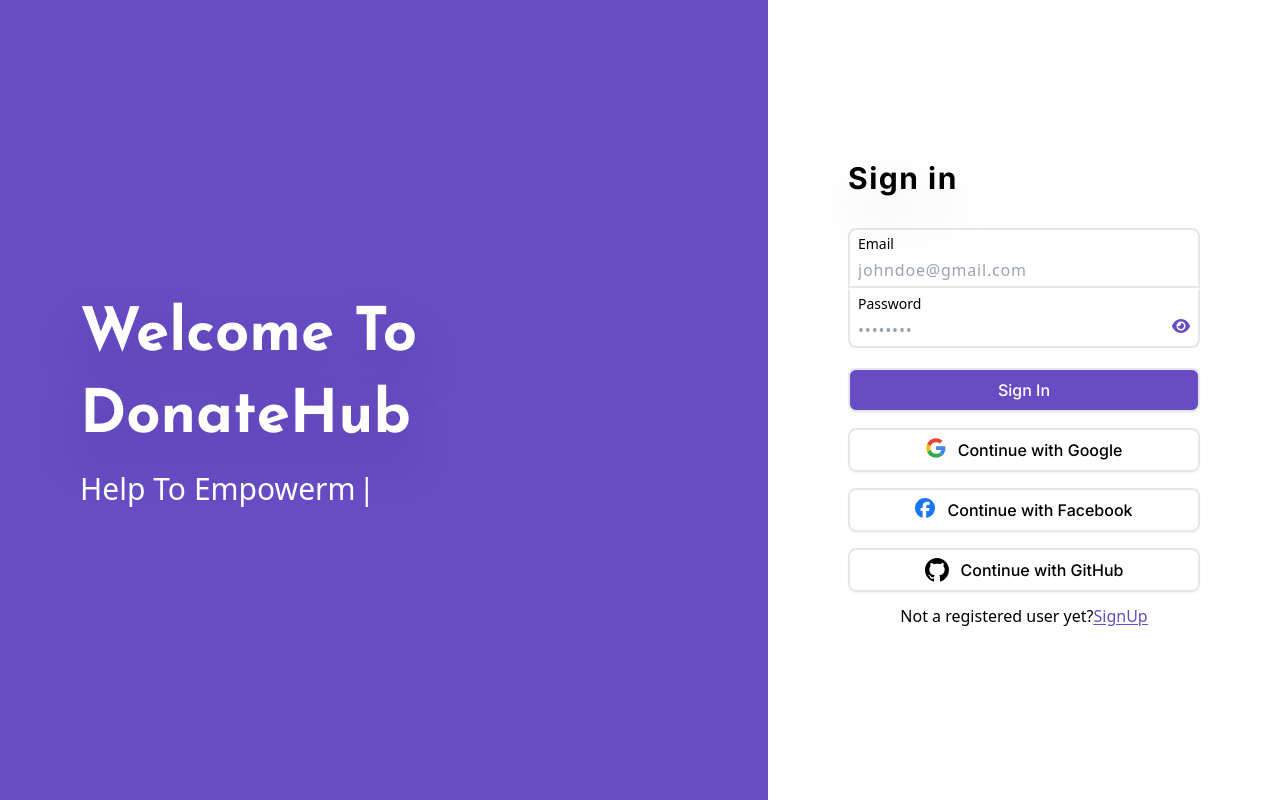
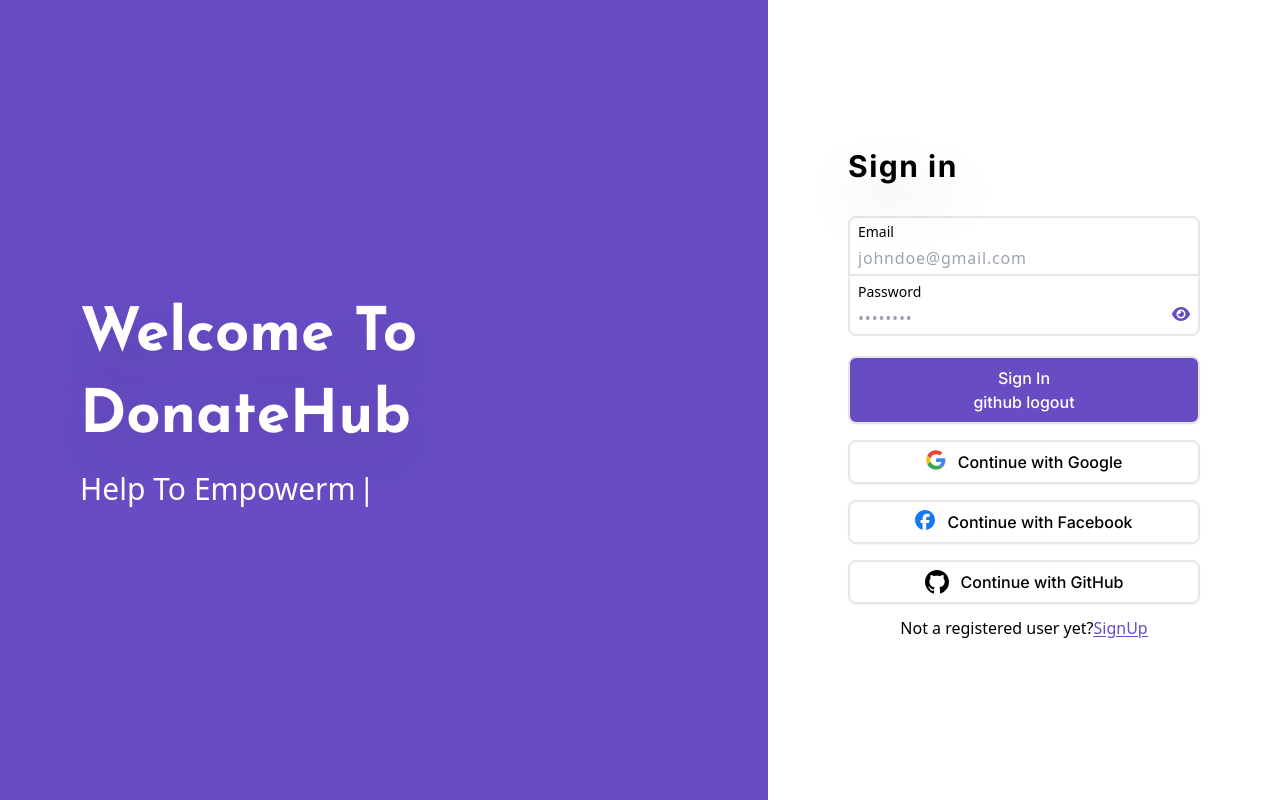
Before and after one commit to MeetShah2003/DonateHub-FRONTEND, a Next.js app: page /login in a window 1280 px wide. Built offline with nearby package versions, Linux system fonts and the light colour scheme; no server answers.

Commit message:
github auth add

```diff
--- a/package.json
+++ b/package.json
@@ -15,9 +15,9 @@
     "js-cookie": "^3.0.5",
     "jwt-decode": "^4.0.0",
     "next": "14.0.4",
+    "next-auth": "^4.24.5",
     "react": "^18",
     "react-dom": "^18",
-    "react-google-login": "^5.2.2",
     "react-simple-typewriter": "^5.0.1",
     "react-toastify": "^9.1.3",
     "uuid": "^9.0.1",
--- a/src/components/LogIn/LogIn.tsx
+++ b/src/components/LogIn/LogIn.tsx
@@ -14,6 +14,7 @@ import { toast } from "react-toastify";
 import ToastMessage from "../ToastMessage";
 import { getAuthenticatedRouteCheck } from "@/authguard/authguard";
 import { useGoogleLogin } from "@react-oauth/google";
+import { useSession, signIn, signOut } from "next-auth/react";
 
 const initialValue: {
   email: string;
@@ -37,10 +38,17 @@ const loginSchema = Yup.object().shape({
     .required("Password is required"),
 });
 
+// signOut();
+
 const LogIn = () => {
   const router = useRouter();
   const [showPassword, setShowPassword] = useState(false);
   const token = Cookies.get("access_token");
+
+  const { data: session } = useSession();
+
+  console.log(session?.user);
+  // signOut()
 
   const errorToast = (errorMessage: string) => toast.error(errorMessage);
   const successToast = (successMessage: string) =>
@@ -217,6 +225,18 @@ const LogIn = () => {
           >
             Sign In
           </button>
+          <button
+            type="button"
+            onClick={async () => {
+              const response = await signIn("github");
+              if (response?.ok) {
+                router.push("/dashboard");
+              }
+            }}
+            className="outline-none text-white font-inter font-medium"
+          >
+            github logout
+          </button>
         </div>
         {/* <div className="flex flex-col border-2 mt-4 shadow-sm rounded-lg px-2 py-2">
           <button
@@ -265,6 +285,9 @@ const LogIn = () => {
         <div className="flex flex-col border-2 mt-4 shadow-sm rounded-lg px-2 py-2">
           <button
             type="button"
+            onClick={() => {
+              signIn("github");
+            }}
             className="outline-none flex justify-center gap-3 text-black font-inter font-medium"
           >
             <span>
--- a/src/pages/_app.tsx
+++ b/src/pages/_app.tsx
@@ -1,11 +1,17 @@
 import "@/styles/globals.css";
 import type { AppProps } from "next/app";
 import { GoogleOAuthProvider } from "@react-oauth/google";
+import { SessionProvider } from "next-auth/react";
 
-export default function App({ Component, pageProps }: AppProps) {
+export default function App({
+  Component,
+  pageProps: { session, ...pageProps },
+}: AppProps) {
   return (
-    <GoogleOAuthProvider clientId="609789324421-qica554rr8nhuq5lo9lv99jpvi6ti6g8.apps.googleusercontent.com">
-      <Component {...pageProps} />
-    </GoogleOAuthProvider>
+    <SessionProvider session={session}>
+      <GoogleOAuthProvider clientId="609789324421-qica554rr8nhuq5lo9lv99jpvi6ti6g8.apps.googleusercontent.com">
+        <Component {...pageProps} />
+      </GoogleOAuthProvider>
+    </SessionProvider>
   );
 }
--- /dev/null
+++ b/src/pages/api/auth/[...nextauth].tsx
@@ -0,0 +1,11 @@
+import NextAuth from "next-auth";
+import GithubProvider from "next-auth/providers/github";
+export const authOptions = {
+  providers: [
+    GithubProvider({
+      clientId: process.env.GITHUB_ID || "",
+      clientSecret: process.env.GITHUB_SECRET || "",
+    }),
+  ],
+};
+export default NextAuth(authOptions);
```
Also changed, not shown: 2 other files (tests, documents, lock files or other folders).
